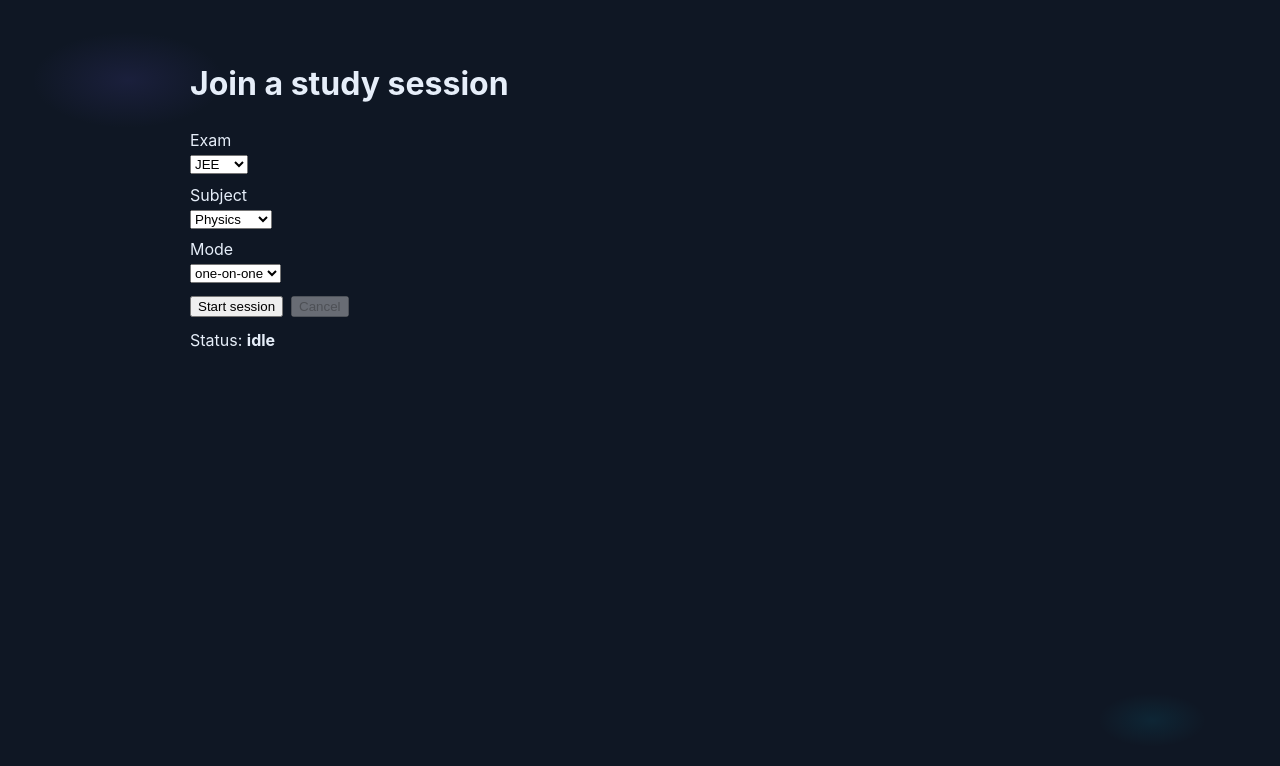
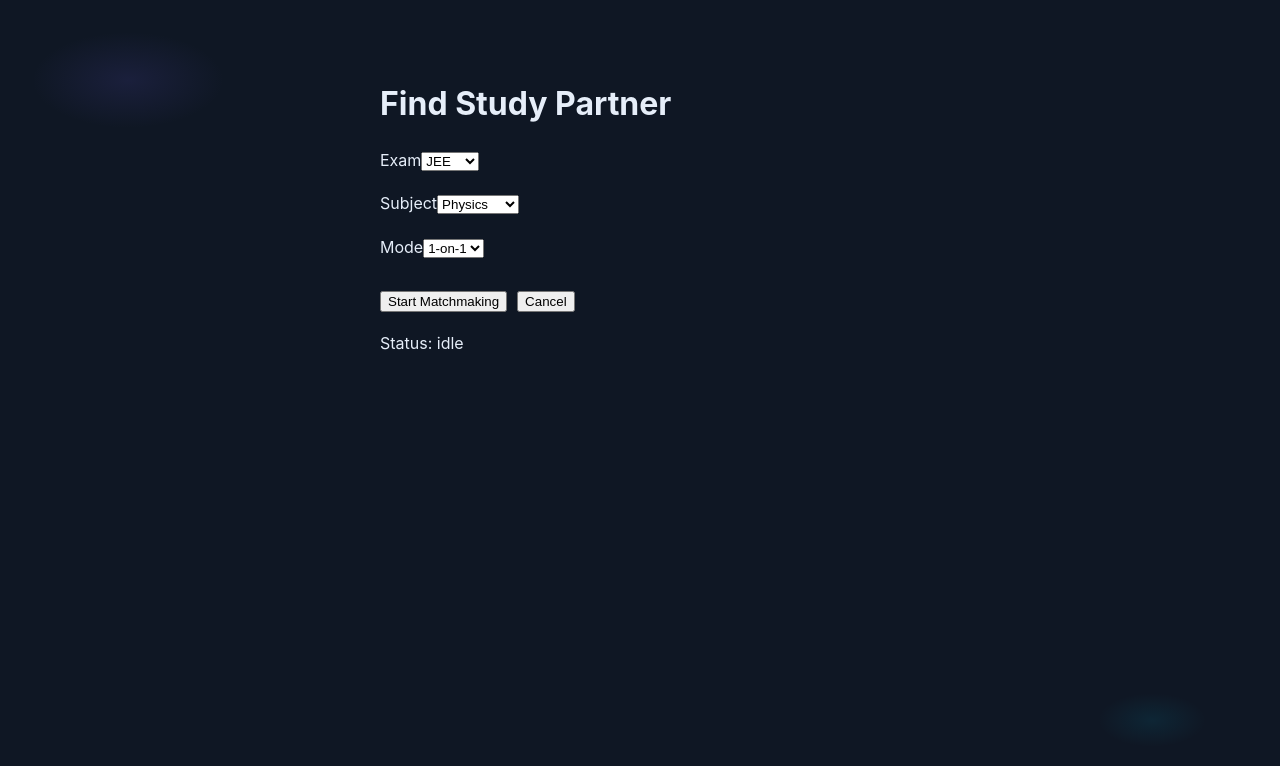
Before and after one commit to itachiuchiha4518/focusduo12, a Next.js app: page /join in a window 1280 px wide. Shown: the top 766 px of the page. Built offline with nearby package versions, Linux system fonts and the light colour scheme; no server answers.

Commit message:
Update page.jsx

```diff
--- a/app/join/page.jsx
+++ b/app/join/page.jsx
@@ -1,97 +1,215 @@
-// pages/join.js  (replace entire file)
-import { useEffect, useState, useRef } from 'react'
-import { useRouter } from 'next/router'
-import { auth } from '../lib/firebase'
-import { joinQueue, cancelQueue } from '../lib/matchmaking'
+'use client'
+
+import { useState, useEffect } from "react"
+import { useRouter } from "next/navigation"
+
+import { auth, googleProvider, db } from "../../lib/firebase"
+
+import { signInWithPopup } from "firebase/auth"
+import {
+collection,
+addDoc,
+serverTimestamp,
+query,
+where,
+getDocs,
+deleteDoc,
+doc
+} from "firebase/firestore"
 
 export default function JoinPage() {
+
 const router = useRouter()
-  const [exam, setExam] = useState('JEE')
-  const [subject, setSubject] = useState('Physics')
-  const [mode, setMode] = useState('one-on-one')
-  const [status, setStatus] = useState('idle')
-  const queueIdRef = useRef(null)
 
-  useEffect(() => {
-    // cleanup on tab close
-    const handler = async () => {
-      if (queueIdRef.current) await cancelQueue(queueIdRef.current)
-    }
-    window.addEventListener('beforeunload', handler)
-    return () => {
-      window.removeEventListener('beforeunload', handler)
-    }
-  }, [])
+const [exam,setExam] = useState("JEE")
+const [subject,setSubject] = useState("Physics")
+const [mode,setMode] = useState("one-on-one")
 
-  async function start() {
-    if (!auth.currentUser) return alert('Sign in first')
-    setStatus('joining')
-    try {
-      const res = await joinQueue({ exam, subject, mode })
-      if (res.status === 'matched') {
-        // immediate match - go to the session page
-        router.push(`/session/${res.sessionId}`)
-      } else {
-        // waiting in queue
-        queueIdRef.current = res.queueId
-        setStatus('waiting')
-        // optional: open a "waiting" view which polls or listens for a session creation
-        // A simple approach: poll the 'sessions' collection for a session including this uid.
-        // But best is your existing code that listens for session creation for this user.
-      }
-    } catch (e) {
-      console.error(e)
-      alert('Failed to join queue: ' + (e.message || e))
-      setStatus('error')
-    }
+const [status,setStatus] = useState("idle")
+const [queueId,setQueueId] = useState(null)
+
+async function ensureLogin(){
+
+if(auth.currentUser) return auth.currentUser
+
+const result = await signInWithPopup(auth,googleProvider)
+
+return result.user
+
 }
 
-  async function cancel() {
-    if (!queueIdRef.current) return
-    setStatus('cancelling')
-    await cancelQueue(queueIdRef.current)
-    queueIdRef.current = null
-    setStatus('idle')
+async function startMatchmaking(){
+
+try{
+
+  setStatus("signing-in")
+
+  const user = await ensureLogin()
+
+  setStatus("searching")
+
+  const queueRef = collection(db,"queues")
+
+  const q = query(
+    queueRef,
+    where("exam","==",exam),
+    where("subject","==",subject),
+    where("mode","==",mode)
+  )
+
+  const snap = await getDocs(q)
+
+  if(snap.docs.length > 0){
+
+    const partnerDoc = snap.docs[0]
+    const partner = partnerDoc.data()
+
+    const sessionRef = await addDoc(collection(db,"sessions"),{
+      exam,
+      subject,
+      mode,
+      createdAt:serverTimestamp(),
+      participants:[
+        {uid:user.uid,name:user.displayName},
+        {uid:partner.uid,name:partner.name}
+      ]
+    })
+
+    await deleteDoc(doc(db,"queues",partnerDoc.id))
+
+    router.push(`/session/${sessionRef.id}`)
+
+    return
   }
 
+  const myQueue = await addDoc(queueRef,{
+    uid:user.uid,
+    name:user.displayName,
+    exam,
+    subject,
+    mode,
+    createdAt:serverTimestamp()
+  })
+
+  setQueueId(myQueue.id)
+
+  setStatus("waiting")
+
+}catch(err){
+
+  console.error(err)
+
+  alert("Matchmaking failed")
+
+  setStatus("error")
+}
+
+}
+
+async function cancelQueue(){
+
+if(!queueId) return
+
+try{
+
+  await deleteDoc(doc(db,"queues",queueId))
+
+  setQueueId(null)
+
+  setStatus("idle")
+
+}catch(err){
+
+  console.error(err)
+}
+
+}
+
+useEffect(()=>{
+
+return ()=>{
+
+  if(queueId){
+    deleteDoc(doc(db,"queues",queueId))
+  }
+
+}
+
+},[queueId])
+
 return (
-    <div style={{padding:20}}>
-      <h1>Join a study session</h1>
 
-      <div style={{marginBottom:8}}>
-        <label>Exam</label><br/>
-        <select value={exam} onChange={e=>setExam(e.target.value)}>
+<div style={{padding:40,maxWidth:600,margin:"auto"}}>
+
+  <h1>Find Study Partner</h1>
+
+  <div style={{marginTop:20}}>
+
+    <label>Exam</label>
+
+    <select
+      value={exam}
+      onChange={(e)=>setExam(e.target.value)}
+    >
       <option>JEE</option>
       <option>NEET</option>
     </select>
+
   </div>
 
-      <div style={{marginBottom:8}}>
-        <label>Subject</label><br/>
-        <select value={subject} onChange={e=>setSubject(e.target.value)}>
+  <div style={{marginTop:20}}>
+
+    <label>Subject</label>
+
+    <select
+      value={subject}
+      onChange={(e)=>setSubject(e.target.value)}
+    >
       <option>Physics</option>
       <option>Chemistry</option>
       <option>Math</option>
       <option>Biology</option>
     </select>
+
   </div>
 
-      <div style={{marginBottom:12}}>
-        <label>Mode</label><br/>
-        <select value={mode} onChange={e=>setMode(e.target.value)}>
-          <option value="one-on-one">one-on-one</option>
-          <option value="group">group</option>
+  <div style={{marginTop:20}}>
+
+    <label>Mode</label>
+
+    <select
+      value={mode}
+      onChange={(e)=>setMode(e.target.value)}
+    >
+      <option value="one-on-one">1-on-1</option>
+      <option value="group">Group</option>
     </select>
+
   </div>
 
-      <div style={{display:'flex', gap:8}}>
-        <button onClick={start} disabled={status === 'joining' || status === 'waiting'}>Start session</button>
-        <button onClick={cancel} disabled={!queueIdRef.current}>Cancel</button>
+  <div style={{marginTop:30}}>
+
+    <button
+      onClick={startMatchmaking}
+      disabled={status==="searching" || status==="waiting"}
+    >
+      Start Matchmaking
+    </button>
+
+    <button
+      onClick={cancelQueue}
+      style={{marginLeft:10}}
+    >
+      Cancel
+    </button>
+
   </div>
 
-      <div style={{marginTop:12}}>
-        Status: <strong>{status}</strong>
+  <div style={{marginTop:20}}>
+    Status: {status}
   </div>
+
 </div>
+
 )
 }
```
Lines whose indentation alone changed are shown as unchanged.
